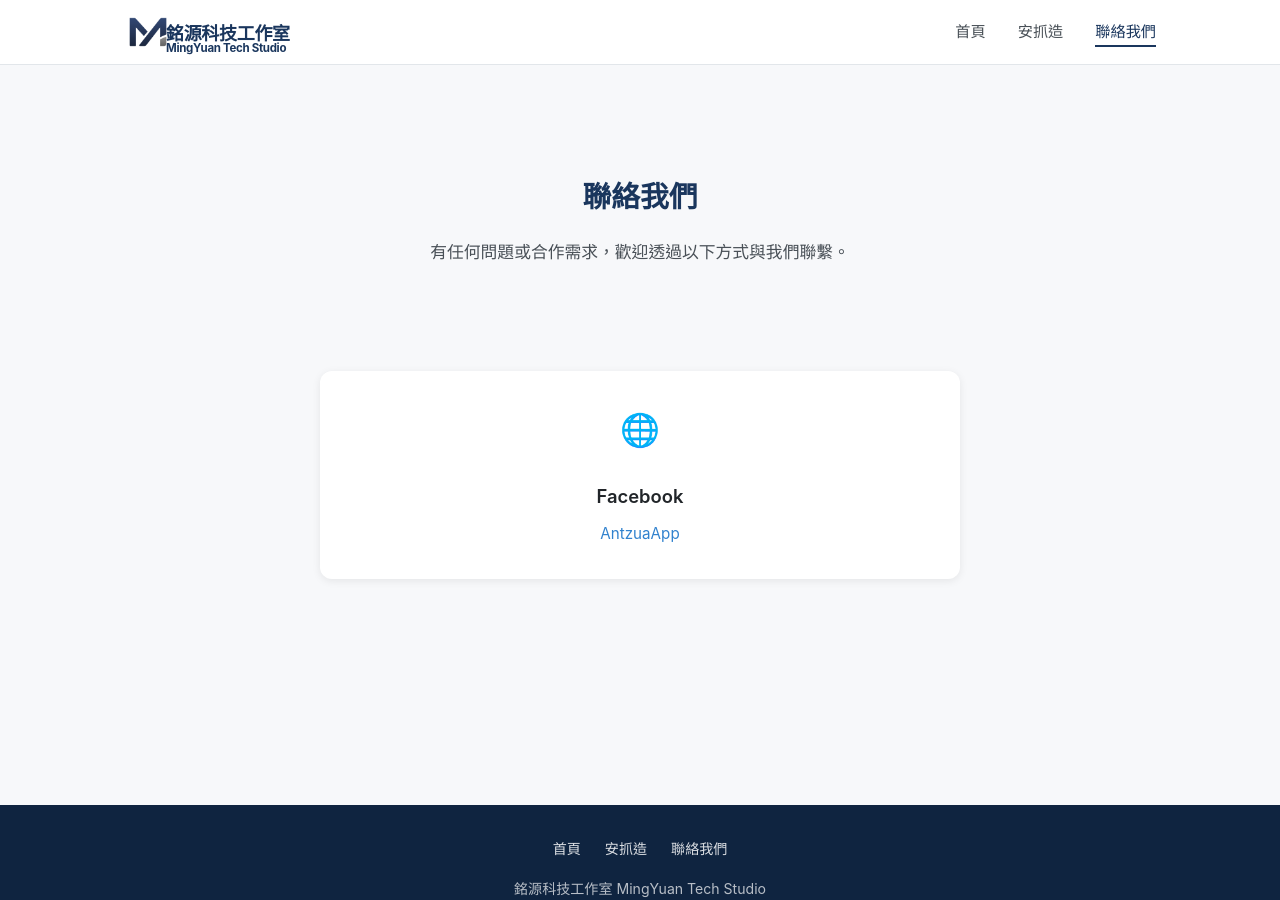
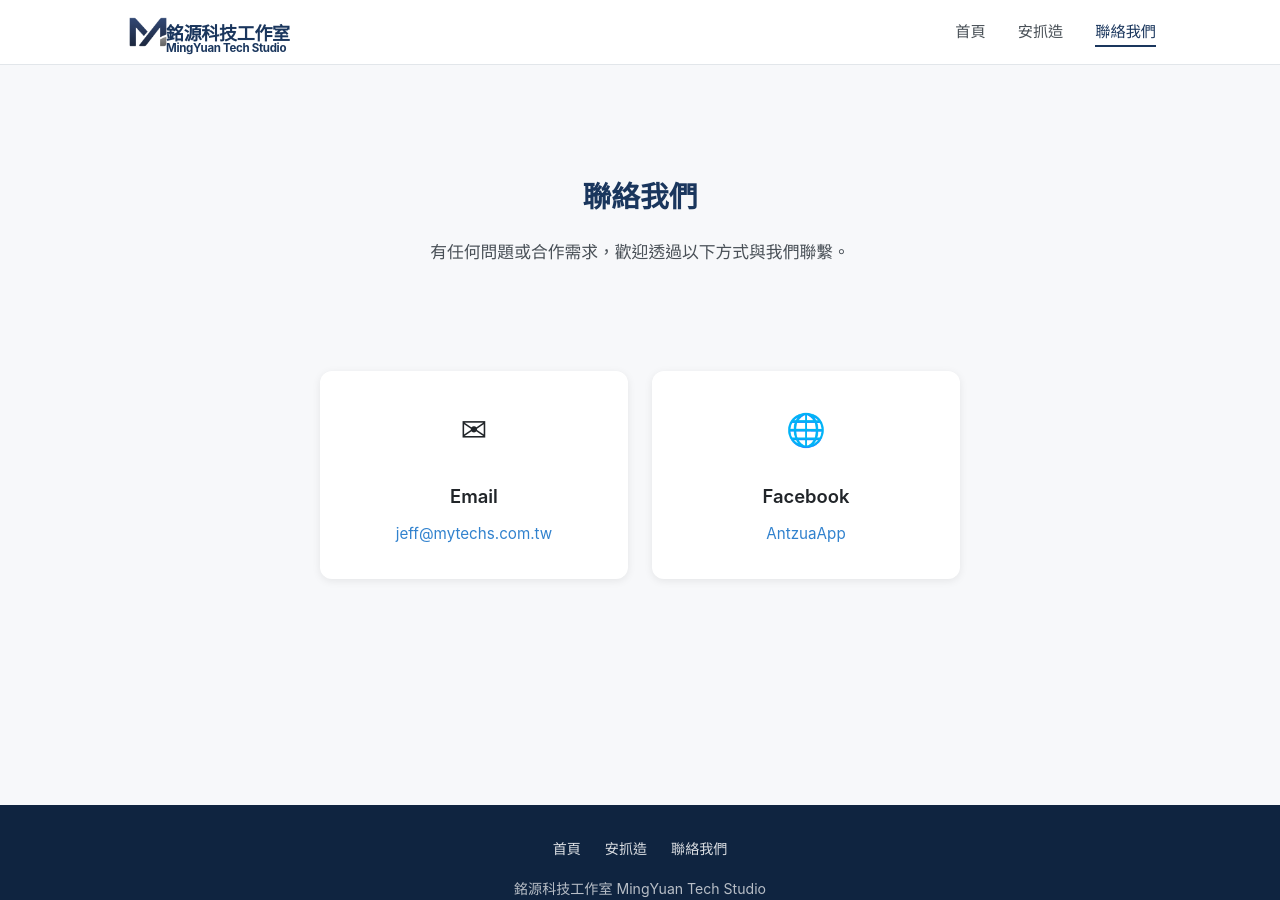
Before and after one commit to MingYuan-Tech/Apps, a Jekyll site: the page built from contact.md, in a window 1280 px wide and 900 px high. Built offline with Jekyll 4.4.1, drawn with Linux system fonts in a browser that asks for light colours.

Commit message:
[調整] 更新聯絡我們頁面中的 Email 聯絡方式，替換為正確的郵件地址

```diff
--- a/contact.md
+++ b/contact.md
@@ -11,11 +11,11 @@ description: 歡迎與銘源科技工作室聯繫，我們很樂意為您提供
 
 <section class="section">
   <div class="contact-cards">
-    <!-- <div class="contact-card fade-in fade-in-delay-1">
+    <div class="contact-card fade-in fade-in-delay-1">
       <span class="contact-icon">&#x2709;</span>
       <h3>Email</h3>
-      <a href="mailto:service@myt-studio.com.tw">service@myt-studio.com.tw</a>
-    </div> -->
+      <a href="mailto:jeff@mytechs.com.tw">jeff@mytechs.com.tw</a>
+    </div>
     <div class="contact-card fade-in fade-in-delay-2">
       <span class="contact-icon">&#x1F310;</span>
       <h3>Facebook</h3>
```
